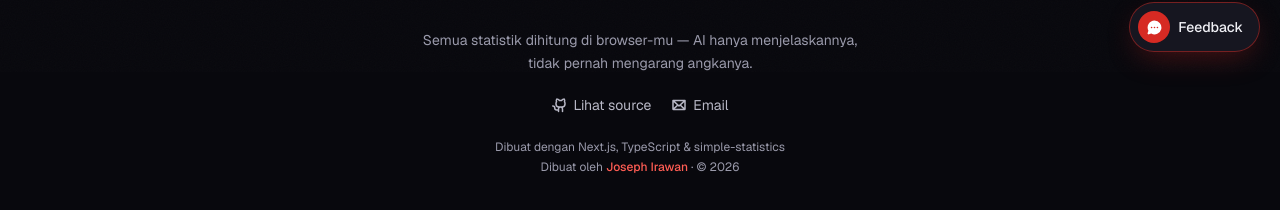
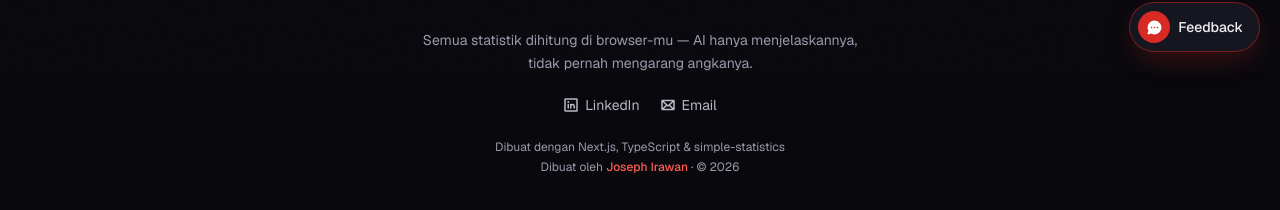
Before and after one commit to zpjosephi/ceritabel, a Next.js app: page /analyze in a window 1280 px wide. Shown: the part 728-938 px from the top of the page. Built offline with nearby package versions, Linux system fonts and the light colour scheme.

Commit message:
footer: swap GitHub for LinkedIn, drop unused source string
- Remove GitHub source + profile links (keep them out of public view)
- Add LinkedIn contact (linkedin.com/in/joseph-irawan); keep email
- Remove now-unused footerSource i18n keys

```diff
--- a/components/Footer.tsx
+++ b/components/Footer.tsx
@@ -1,10 +1,9 @@
 "use client";
 
-import { GithubLogo, Envelope } from "@phosphor-icons/react";
+import { LinkedinLogo, Envelope } from "@phosphor-icons/react";
 import { useLang } from "./LanguageProvider";
 
-const REPO_URL = "https://github.com/zpjosephi/ceritabel";
-const PROFILE_URL = "https://github.com/zpjosephi";
+const LINKEDIN_URL = "https://www.linkedin.com/in/joseph-irawan";
 const EMAIL = "josephirawan07@gmail.com";
 
 export default function Footer() {
@@ -19,16 +18,16 @@ export default function Footer() {
           {t("footerThesis")}
         </p>
 
-        {/* Portfolio bridge: source + contact */}
+        {/* Contact */}
         <div className="mt-5 flex flex-wrap items-center justify-center gap-x-5 gap-y-2 text-sm">
           <a
-            href={REPO_URL}
+            href={LINKEDIN_URL}
             target="_blank"
             rel="noopener noreferrer"
             className="inline-flex items-center gap-1.5 text-muted-strong transition hover:text-accent-strong"
           >
-            <GithubLogo size={16} weight="bold" aria-hidden />
-            {t("footerSource")}
+            <LinkedinLogo size={16} weight="bold" aria-hidden />
+            LinkedIn
           </a>
           <a
             href={`mailto:${EMAIL}`}
@@ -43,15 +42,8 @@ export default function Footer() {
         <p className="mt-6 text-xs text-muted">{t("footerTech")}</p>
         <p className="mt-1 text-xs text-muted">
           {t("footerMadeBy")}{" "}
-          <a
-            href={PROFILE_URL}
-            target="_blank"
-            rel="noopener noreferrer"
-            className="font-medium text-accent-strong transition hover:text-accent"
-          >
-            Joseph Irawan
-          </a>{" "}
-          · © {year}
+          <span className="font-medium text-accent-strong">Joseph Irawan</span> ·
+          © {year}
         </p>
       </div>
     </footer>
--- a/lib/i18n.ts
+++ b/lib/i18n.ts
@@ -82,7 +82,6 @@ const ID: Dict = {
   footerTech: "Dibuat dengan Next.js, TypeScript & simple-statistics",
   footerThesis:
     "Semua statistik dihitung di browser-mu — AI hanya menjelaskannya, tidak pernah mengarang angkanya.",
-  footerSource: "Lihat source",
   footerMadeBy: "Dibuat oleh",
 
   // upload / analyze
@@ -406,7 +405,6 @@ const EN: Dict = {
   footerTech: "Built with Next.js, TypeScript & simple-statistics",
   footerThesis:
     "Every statistic is computed in your browser — the AI only explains it, never invents the numbers.",
-  footerSource: "View source",
   footerMadeBy: "Made by",
 
   uploadTitle: "Upload your data",
```
